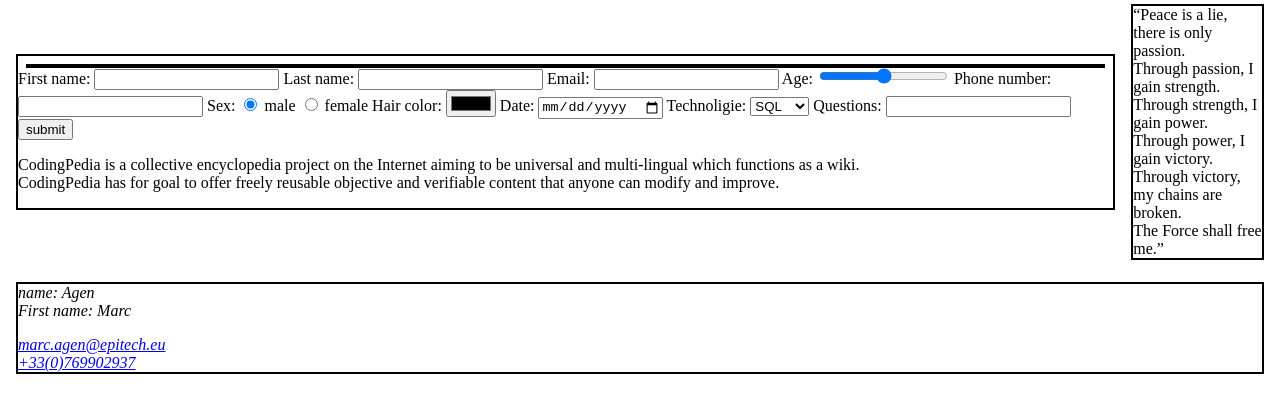
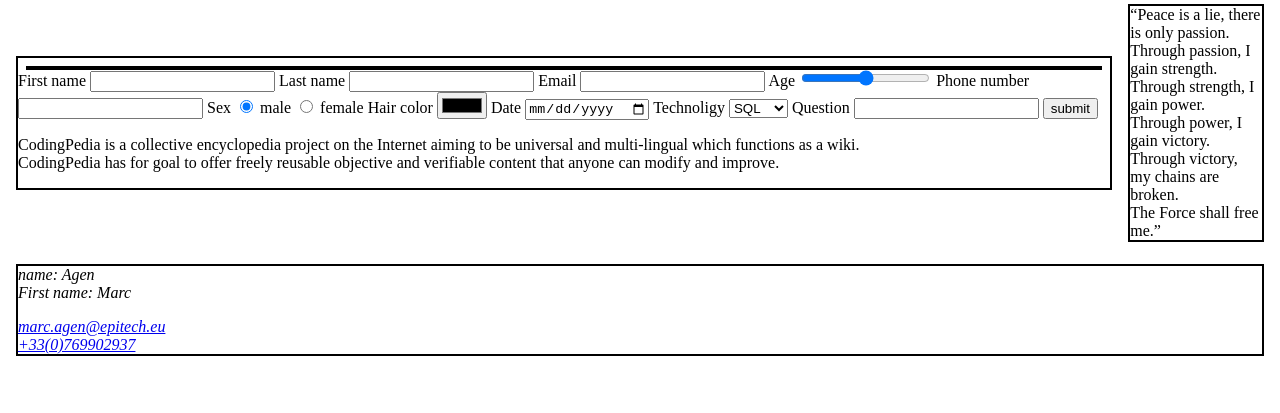
Before and after one commit to MarcAgen/web-poolday01, a plain HTML site: page task07/index.html in a window 1280 px wide. Shown: the part 137-550 px from the top of the page. Drawn offline with Linux system fonts and the light colour scheme.

Commit message:
[FIX]: fix all text of task05

```diff
--- a/task07/index.html
+++ b/task07/index.html
@@ -26,41 +26,41 @@
                 <main class="box">
                     <header class="box"></header>
                     <form>
-                        <label for="firt-name">First name:</label>
+                        <label for="firt-name">First name</label>
                         <input type="text" name="first-name" id="first-name" required>
 
-                        <label for="last-name">Last name:</label>
+                        <label for="last-name">Last name</label>
                         <input type="text" name="last-name" id="last-name" required>
 
-                        <label for="email">Email:</label>
+                        <label for="email">Email</label>
                         <input type="text" name="email" id="email" required>
 
-                        <label for="age">Age:</label>
+                        <label for="age">Age</label>
                         <input type="range" id="age" name="age" min="0" max="99">
 
-                        <label for="phone-number">Phone number:</label>
+                        <label for="phone-number">Phone number</label>
                         <input type="number" name="phone-number" id="phone-number" maxlength="10" minlength="10">
 
-                        <label for="sex">Sex:</label>
+                        <label for="sex">Sex</label>
                         <input type="radio" name="sex" id="male" value="male" checked>
                         <label for="male">male</label>
                         <input type="radio" name="sex" id="female" value="female">
                         <label for="female">female</label>
 
-                        <label for="hair-color">Hair color:</label>
+                        <label for="hair-color">Hair color</label>
                         <input type="color" name="hair-color" id="hair-color">
 
-                        <label for="date">Date:</label>
+                        <label for="date">Date</label>
                         <input type="date" name="date" id="date" required>
 
-                        <label for="technoligie">Technoligie:</label>
+                        <label for="technoligie">Technoligy</label>
                         <select name="technoligie" id="technoligie">
                             <option value="sql">SQL</option>
                             <option value="html">HTML</option>
                             <option value="php">PHP</option>
                         </select>
 
-                        <label for="question">Questions:</label>
+                        <label for="question">Question</label>
                         <input type="text" name="question" id="question">
 
                         <input type="submit" value="submit">
```
Also changed, not shown: task04/php.html (+1 -1 lines), task04/sql.html (+1 -1 lines), task05/index.html (+10 -10 lines), task05/php.html (+1 -1 lines), task05/sql.html (+1 -1 lines), task06/index.html (+10 -10 lines), task06/php.html (+1 -1 lines), task06/sql.html (+1 -1 lines), task07/php.html (+1 -1 lines), task07/sql.html (+1 -1 lines), task08/index.html (+10 -10 lines), task08/php.html (+1 -1 lines), task08/sql.html (+1 -1 lines).
